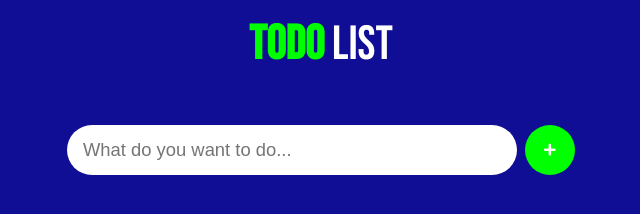
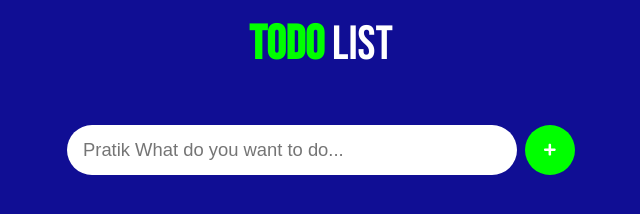
Before and after one commit to Pratik-Jaysingpure/pratik123, a plain HTML site: page index.html in a window 1280 px wide. Shown: the full height of the page, 319-959 px from the left. Drawn offline with Linux system fonts and the light colour scheme.

Commit message:
Update index.html
add msg

```diff
--- a/index.html
+++ b/index.html
@@ -10,7 +10,7 @@
 <body>
     <h1><span class="heading">TODO</span> List</h1>
     <div class="input_div">
-        <input type="text" class="input" placeholder="What do you want to do...">
+        <input type="text" class="input" placeholder="Pratik What do you want to do... ">
         <button class="addButton"><i class="fas fa-plus"></i></button>
     </div>
 
```
